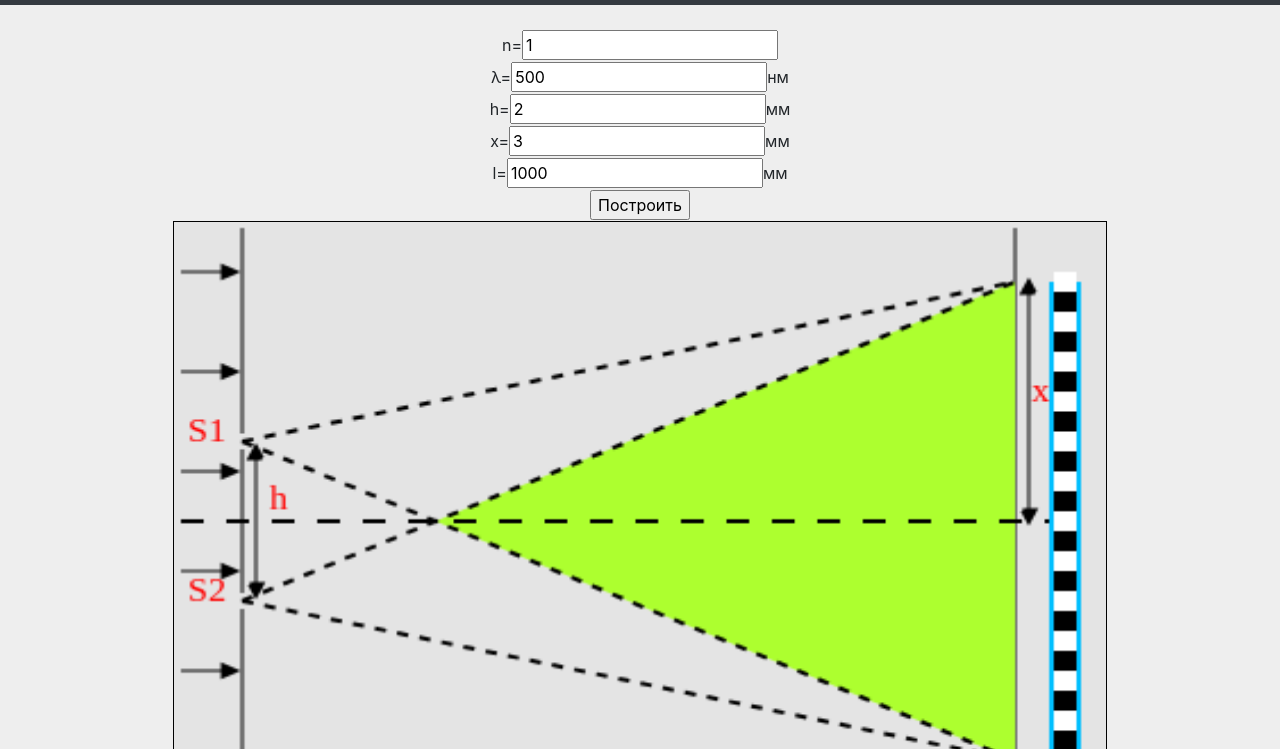
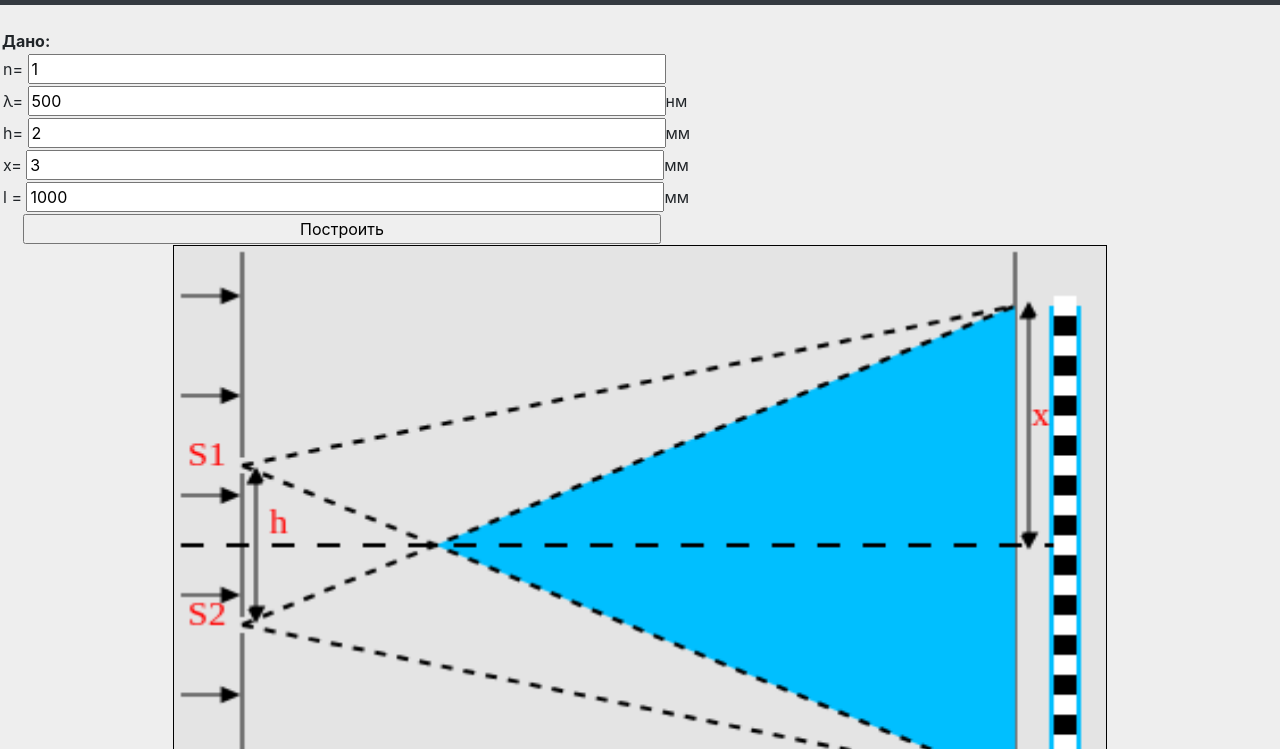
Before and after one commit to itmop3210/physics-simulator, a website: page www/interference_young.html in a window 1280 px wide. Shown: the part 51-800 px from the top of the page. Drawn offline with Linux system fonts and the light colour scheme.

Commit message:
Interference Young interface updated

```diff
--- a/www/interference_young.html
+++ b/www/interference_young.html
@@ -32,26 +32,27 @@
 
 	<br>
 
-	<div style="text-align: center;">
+	<div style="text-align: left; margin-left: 2px">
+		<b>Дано:</b>
 		<form>
 			<table style="width: 100%;">
 				<tr><td>
-					n=<input type="text" id="n" value="1" placeholder="Преломление среды">
+					n= <input type="text" id="n" value="1" placeholder="Преломление среды" style="width:50%">
 				</td></tr>
 				<tr><td>
-					λ=<input type="text" id="lambda" value="500" placeholder="lambda, нм">нм
+					λ= <input type="text" id="lambda" value="500" placeholder="lambda, нм" style="width:50%">нм
 				</td></tr>
 				<tr><td>
-					h=<input type="text" id="hole_height" value="2" placeholder="h, мм">мм
+					h= <input type="text" id="hole_height" value="2" placeholder="h, мм" style="width:50%">мм
 				</td></tr>
 				<tr><td>
-					x=<input type="text" id="screen_height" value="3" placeholder="X, мм">мм
+					x= <input type="text" id="screen_height" value="3" placeholder="X, мм" style="width:50%">мм
 				</td></tr>
 				<tr><td>
-					l=<input type="text" id="screen_width" value="1000" placeholder="l, мм">мм
+					l = <input type="text" id="screen_width" value="1000" placeholder="l, мм" style="width:50%; margin-left: 3 px;">мм
 				</td></tr>
 				<tr><td>
-					<input type="button" value="Построить" id="submit" onclick="updateValues()">
+					<input type="button" value="Построить" id="submit" onclick="updateValues()" style="width:50%; margin-left:20px;">
 				</td></tr>
 			</table>
 		</form>
--- a/www/js/interference_young.js
+++ b/www/js/interference_young.js
@@ -115,9 +115,18 @@ function drawSpecial(){
         drawArrow(MOFFSET, i, OFFSET - MOFFSET, i);
     }
 
-
-    ctx.fillStyle = " #ADFF2F";
-    drawTriangle((WIDTH - 2 * OFFSET) * ds / (2*(ds/2 + x)) + OFFSET, HEIGHT/2, WIDTH-OFFSET, xtop, WIDTH-OFFSET, xbot);
+    if (lambda < 390) ctx.fillStyle="Gray";
+    if (lambda >=390 && lambda < 440) ctx.fillStyle="purple";
+    if (lambda >=440 && lambda < 480) ctx.fillStyle="blue";
+    if (lambda >=480 && lambda < 510) ctx.fillStyle="#00BFFF";
+    if (lambda >=510 && lambda < 550) ctx.fillStyle="green"
+    if (lambda >=550 && lambda < 575) ctx.fillStyle="YellowGreen"
+    if (lambda >=575 && lambda < 585) ctx.fillStyle="yellow"
+    if (lambda >=585 && lambda < 620) ctx.fillStyle="orange"
+    if (lambda >=620 && lambda < 770) ctx.fillStyle="red"
+    if (lambda >= 770) ctx.fillStyle="Gray";
+    drawTriangle((WIDTH - 2 * OFFSET) * ds / (2*(ds/2 + x)) + OFFSET, HEIGHT/2, WIDTH-OFFSET, HEIGHT/2 - scr_x, WIDTH-OFFSET, HEIGHT/2 + scr_x);
+    ctx.fillRect(WIDTH-5*MOFFSET, HEIGHT/2-scr_x, 14, 2*scr_x);
 
     ctx.fillStyle = "black";
     drawHorizontalDoubleArrow(OFFSET, HEIGHT - MOFFSET, WIDTH-OFFSET, HEIGHT - MOFFSET);
@@ -127,6 +136,8 @@ function drawSpecial(){
 
     drawDashedLine(OFFSET, s2, WIDTH - OFFSET, xbot, [5,5]);
     drawDashedLine(OFFSET, s1, WIDTH - OFFSET, xbot, [5,5]);
+
+
 
     drawVerticalDoubleArrow(OFFSET + 2* MOFFSET, s2 - MOFFSET, OFFSET + 2*MOFFSET, s1 + MOFFSET);
     drawVerticalDoubleArrow(WIDTH - OFFSET + 2*MOFFSET, HEIGHT/2  , WIDTH - OFFSET + 2*MOFFSET, xtop);
@@ -157,6 +168,11 @@ function updateValues(){
     calculateValues();
 }
 
+function drawDeltaX(deltax){
+    ctx.fillStyle = "black";
+    ctx.fillText(('Δx = ' + deltax + ' нм'), 6*OFFSET, HEIGHT + OFFSET);
+}
+
 function calculateValues(){
     if (x > (ds/2))
         k = (HEIGHT/2 - OFFSET) / x;
@@ -170,17 +186,6 @@ function calculateValues(){
 
     redrawCanvas();
 
-    if (lambda < 390) ctx.fillStyle="Gray";
-    if (lambda >=390 && lambda < 440) ctx.fillStyle="purple";
-    if (lambda >=440 && lambda < 480) ctx.fillStyle="blue";
-    if (lambda >=480 && lambda < 510) ctx.fillStyle="#00BFFF";
-    if (lambda >=510 && lambda < 550) ctx.fillStyle="green"
-    if (lambda >=550 && lambda < 575) ctx.fillStyle="YellowGreen"
-    if (lambda >=575 && lambda < 585) ctx.fillStyle="yellow"
-    if (lambda >=585 && lambda < 620) ctx.fillStyle="orange"
-    if (lambda >=620 && lambda < 770) ctx.fillStyle="red"
-    if (lambda >= 770) ctx.fillStyle="Gray";
-    ctx.fillRect(WIDTH-5*MOFFSET, HEIGHT/2-scr_x, 14, 2*scr_x);
 
     let dx = n * lambda * l / ds / 1000000 * k, start = WIDTH-5*MOFFSET+2, w = 10;
     ctx.fillStyle = "white";
@@ -198,5 +203,6 @@ function calculateValues(){
 
     }
 
+    drawDeltaX(dx);
 
 }
```
Also changed, not shown: www/interference_young_info.html (+1 -1 lines).
